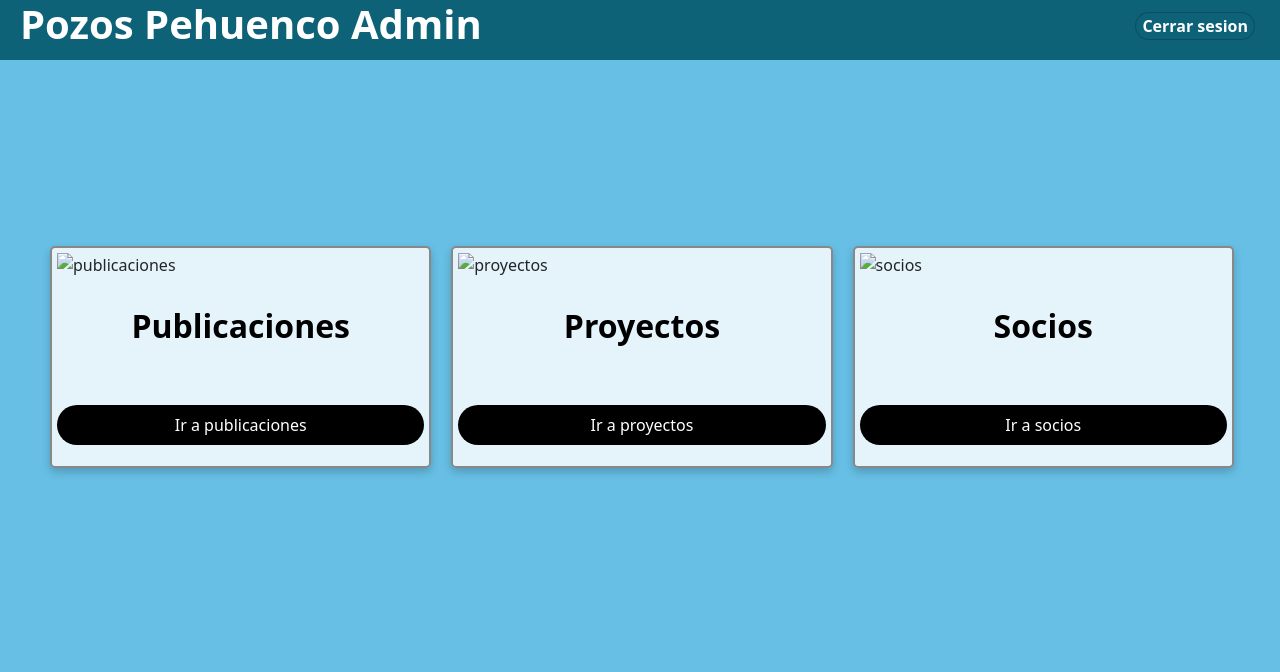
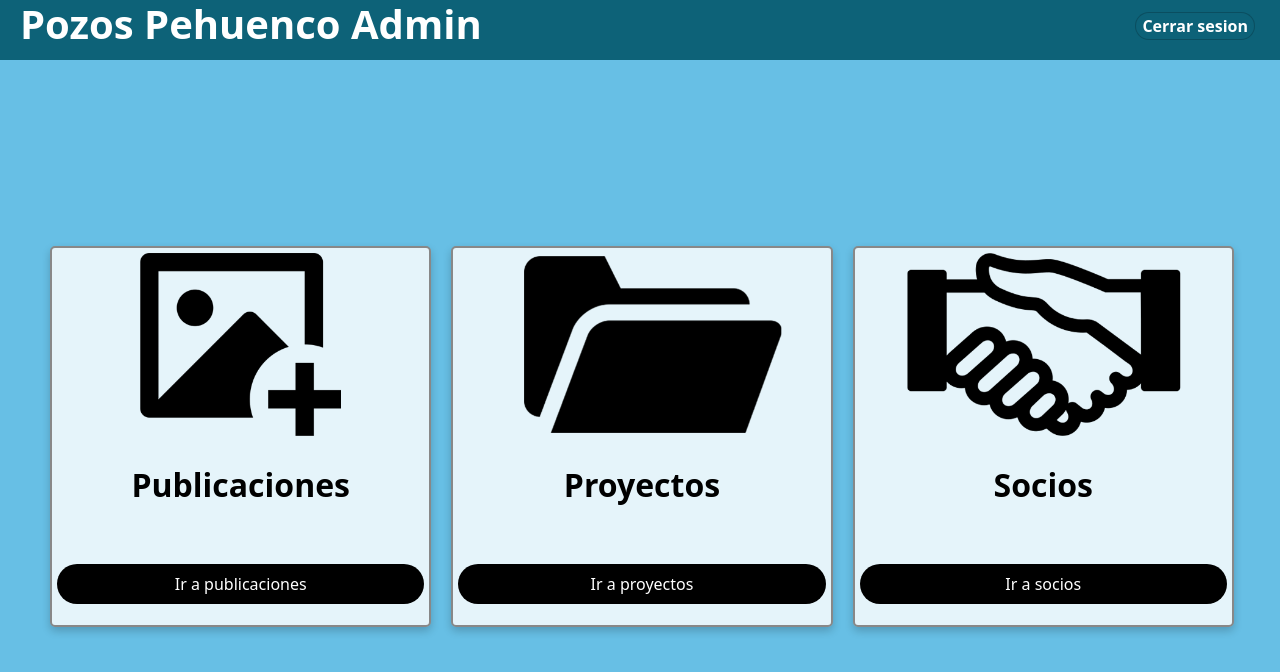
Before and after one commit to marine998/pozos-pehuenco, a website: page views/AdmMenu.html in a window 1280 px wide. Drawn offline with nearby package versions, Linux system fonts and the light colour scheme; files that its build step writes are made by us from their sources.

Commit message:
modify routes

```diff
--- a/views/AdmMenu.html
+++ b/views/AdmMenu.html
@@ -6,7 +6,7 @@
     <meta name="viewport" content="width=device-width, initial-scale=1.0">
     <link href="https://cdn.jsdelivr.net/npm/bootstrap@5.2.0-beta1/dist/css/bootstrap.min.css" rel="stylesheet"
         integrity="sha384-0evHe/X+R7YkIZDRvuzKMRqM+OrBnVFBL6DOitfPri4tjfHxaWutUpFmBp4vmVor" crossorigin="anonymous">
-    <link rel="stylesheet" href="../styles/Adm.css">
+    <link rel="stylesheet" href="/css/Adm.css">
 </head>
 <body>
     <div class="topnav">
@@ -23,7 +23,7 @@
     <div class="row">
         <div class="column">
             <div class="card">
-                <img src="../ext/icons/publication.png" alt="publicaciones" style="width: 100%;">
+                <img src="/icons/publication.png" alt="publicaciones" style="width: 100%;">
                 <div class="container">
                     <h2 class="blc-h2">Publicaciones</h2>
                     <p class="title"></p>
@@ -35,7 +35,7 @@
         </div>
         <div class="column">
             <div class="card">
-                <img src="../ext/icons/folder.png" alt="proyectos" style="width: 100%;">
+                <img src="/icons/folder.png" alt="proyectos" style="width: 100%;">
                 <div class="container">
                     <h2 class="blc-h2">Proyectos</h2>
                     <p class="title"></p>
@@ -47,7 +47,7 @@
         </div>
         <div class="column">
             <div class="card">
-                <img src="../ext/icons/partners.png" alt="socios" style="width: 100%;">
+                <img src="/icons/partners.png" alt="socios" style="width: 100%;">
                 <div class="container">
                     <h2 class="blc-h2">Socios</h2>
                     <p class="title"></p>
@@ -58,7 +58,7 @@
             </div>
         </div>
     </div>
-    <script type = "text/javascript" src = "../js/uwu.js">
+    <script type = "text/javascript" src = "/js/uwu.js">
 
     </script>
     <script src="https://cdn.jsdelivr.net/npm/bootstrap@5.2.0-beta1/dist/js/bootstrap.bundle.min.js"
```
Also changed, not shown: views/AdmLogin.html (+2 -2 lines), views/AdmPublications.html (+1 -1 lines).
